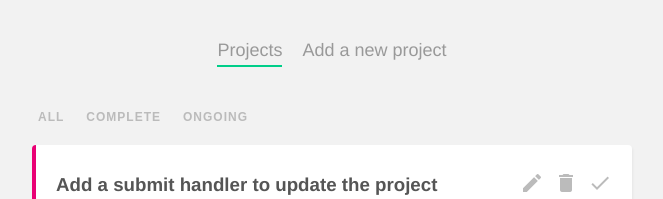
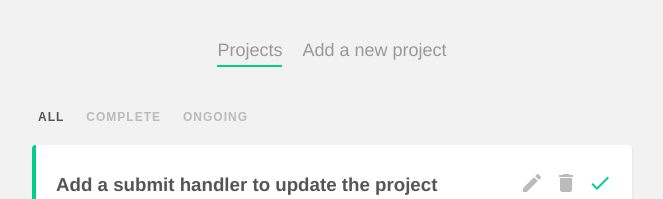
Before and after one commit to Sab-ra/project-planner, a Vue app: page / in a window 1280 px wide. Shown: the top 199 px of the page, without its empty margins (308-971 px from the left). Built offline with nearby package versions, Linux system fonts and the light colour scheme; data requests are answered from the project's data file.

Commit message:
Style FilterNav with active class

```diff
--- a/data/db.json
+++ b/data/db.json
@@ -3,7 +3,7 @@
     {
       "title": "Add a submit handler to update the project",
       "details": "Do something!",
-      "complete": false,
+      "complete": true,
       "id": 1
     },
     {
--- a/src/components/FilterNav.vue
+++ b/src/components/FilterNav.vue
@@ -32,5 +32,19 @@ export default {
 </script>
 
 <style>
-
+.filter-nav button {
+  background: none;
+  border: none;
+  color: #bbb;
+  outline: none;
+  font-size: 12px;
+  text-transform: uppercase;
+  margin-right: 10px;
+  letter-spacing: 1px;
+  font-weight: bold;
+  cursor: pointer;
+}
+.filter-nav button.active {
+  color: #555;
+}
 </style>
--- a/src/views/HomeView.vue
+++ b/src/views/HomeView.vue
@@ -54,16 +54,5 @@ export default {
 </script>
 
 <style>
-.filter-nav button {
-  background: none;
-  border: none;
-  color: #bbb;
-  outline: none;
-  font-size: 12px;
-  text-transform: uppercase;
-  margin-right: 10px;
-  letter-spacing: 1px;
-  font-weight: bold;
-  cursor: pointer;
-}
+
 </style>
```
